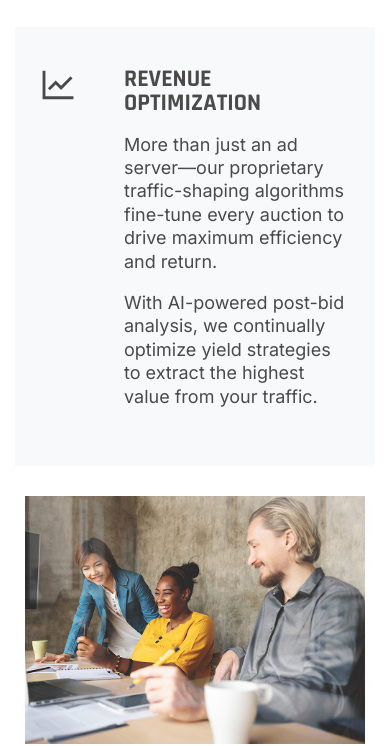
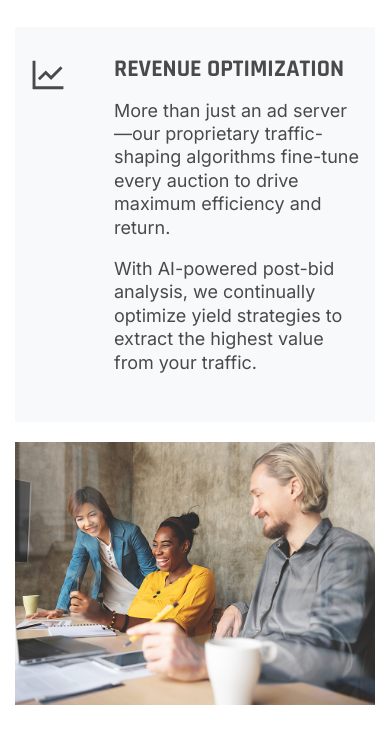
Before and after one commit to jwong65/vite-react-site, a React (Vite) app: page /publisher in a window 390 px wide. Shown: the part 1917-2663 px from the top of the page. Built offline with nearby package versions, Linux system fonts and the light colour scheme.

Commit message:
Fixed 768 breakpoint where text-boxes were being overlaid

```diff
--- a/src/pages/publisher.css
+++ b/src/pages/publisher.css
@@ -570,10 +570,14 @@
         margin-bottom: 80px;
     }
     .publisher-content-3{
+        display: flex;
         flex-direction: row;
+        justify-content: flex-start;
         align-items: stretch;
-        justify-content: space-between;
         width: 100%;
+        padding: 0;
+        margin: 0;
+        gap: 0;
     }
     .publisher-image {
         height: auto;
@@ -588,6 +592,18 @@
         justify-content: center;
         align-items: center;
      }
+     .left-content {
+        display: flex;
+        justify-content: center;
+        align-items: center;
+        padding: 0;
+    }
+     .right-content {
+        display: flex;
+        justify-content: flex-start;
+        align-items: center;
+        padding: 0;
+    }
 }
 
 @media (max-width: 480px){
```
